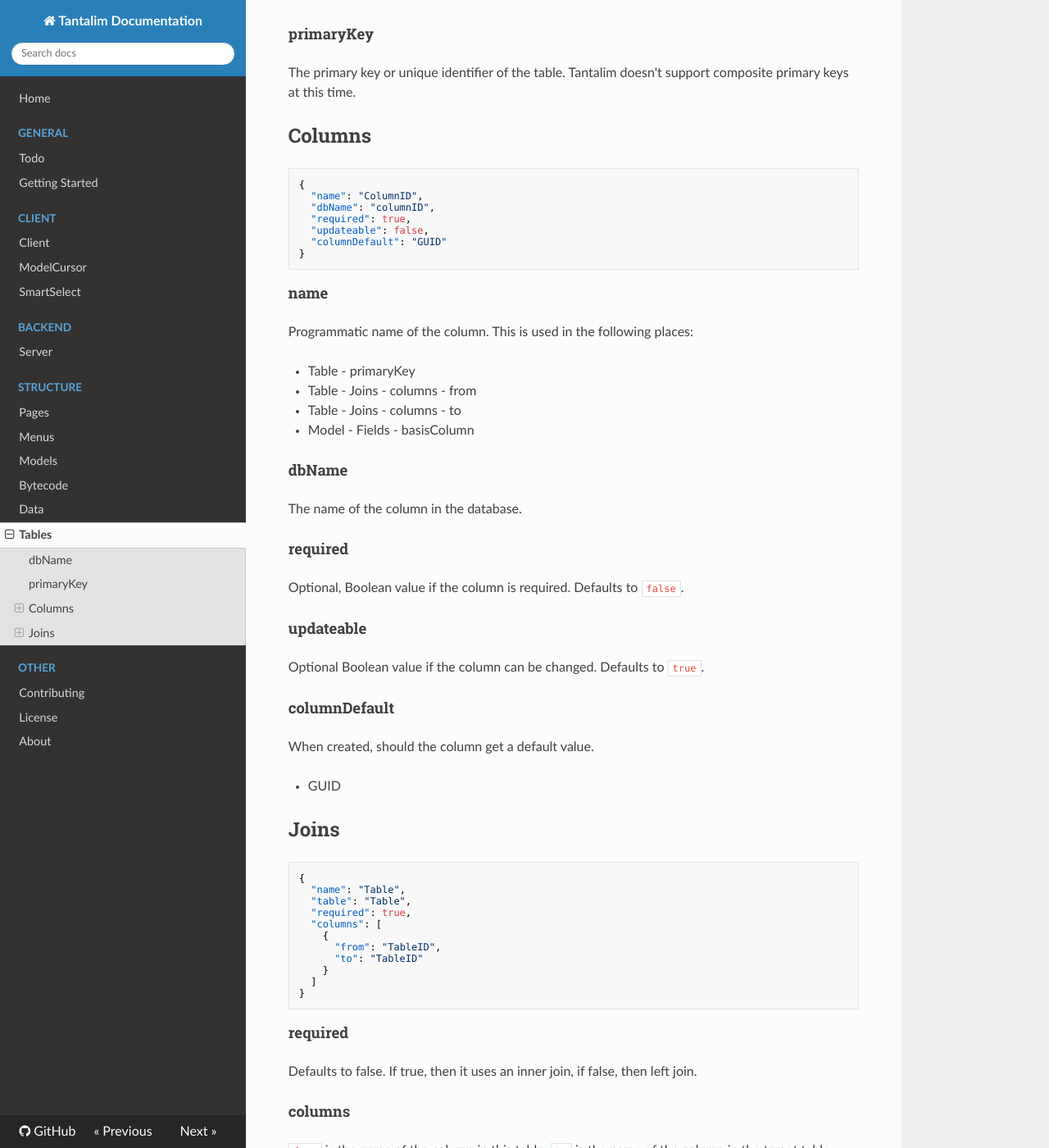
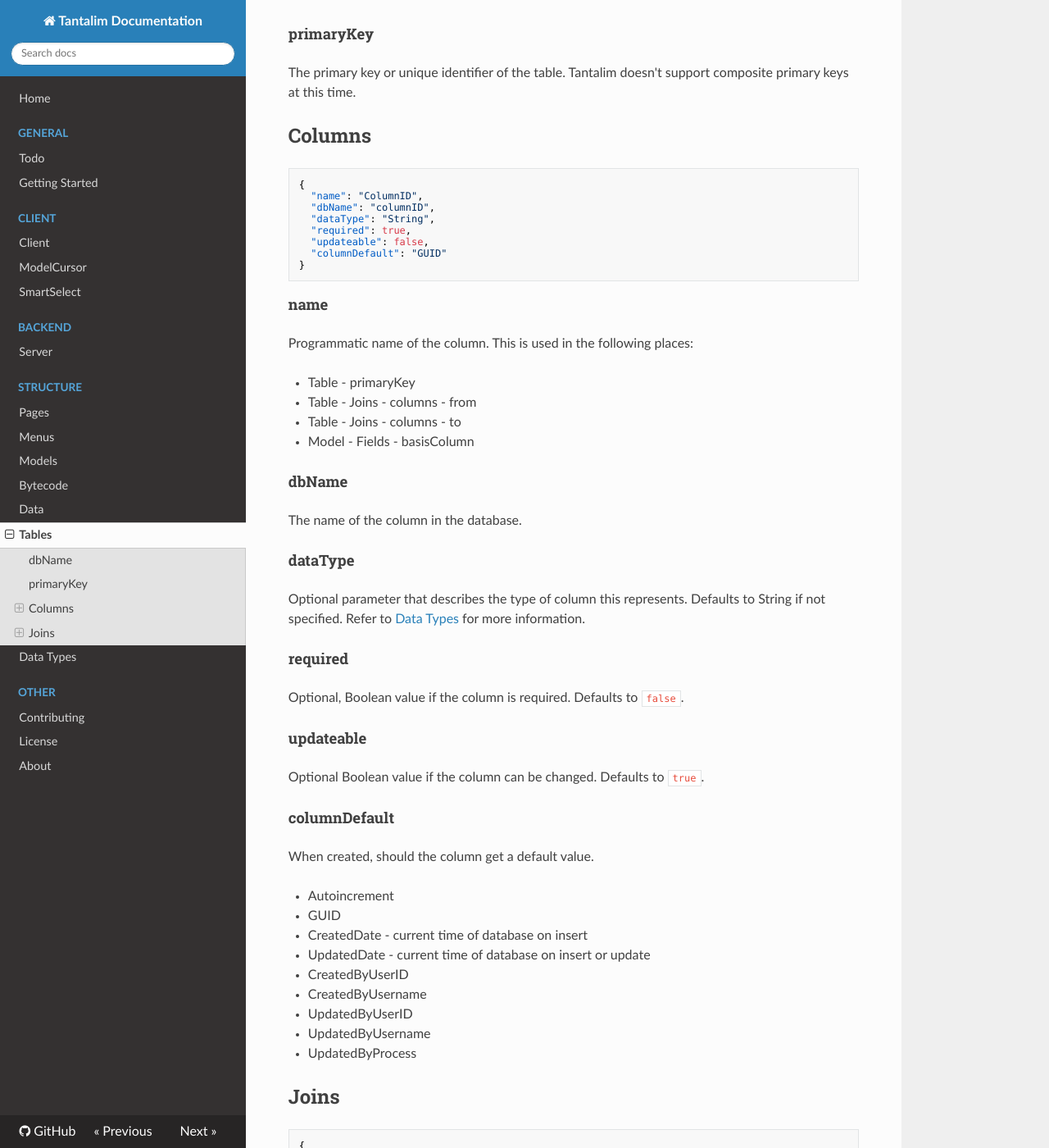
Before and after one commit to tantalim/tantalim-docs, an MkDocs documentation site: the page built from docs/tables.md, in a window 1280 px wide and 1400 px high, scrolled down 425 px. Shown: the whole window at 82% size. Built offline with MkDocs 1.6.1, drawn with Linux system fonts in a browser that asks for light colours; nearby versions of some CDN libraries; old or Windows-style settings are respelled for this version of MkDocs.

Commit message:
add datatypes docs

```diff
--- a/docs/tables.md
+++ b/docs/tables.md
@@ -24,6 +24,7 @@ The primary key or unique identifier of the table. Tantalim doesn't support comp
 {
   "name": "ColumnID",
   "dbName": "columnID",
+  "dataType": "String",
   "required": true,
   "updateable": false,
   "columnDefault": "GUID"
@@ -42,6 +43,10 @@ Programmatic name of the column. This is used in the following places:
 
 The name of the column in the database.
 
+#### dataType
+Optional parameter that describes the type of column this represents. Defaults to String if not specified.
+Refer to [Data Types](datatypes) for more information.
+
 #### required
 
 Optional, Boolean value if the column is required. Defaults to `false`.
@@ -54,7 +59,15 @@ Optional Boolean value if the column can be changed. Defaults to `true`.
 
 When created, should the column get a default value.
 
+* Autoincrement
 * GUID
+* CreatedDate - current time of database on insert
+* UpdatedDate - current time of database on insert or update
+* CreatedByUserID
+* CreatedByUsername
+* UpdatedByUserID
+* UpdatedByUsername
+* UpdatedByProcess
 
 ## Joins
 
--- a/mkdocs.yml
+++ b/mkdocs.yml
@@ -19,6 +19,7 @@ pages:
 - ['bytecode.md', 'Structure', 'Bytecode']
 - ['data.md', 'Structure', 'Data']
 - ['tables.md', 'Structure', 'Tables']
+- ['datatypes.md', 'Structure', 'Data Types']
 - ['contributing.md', 'Other', 'Contributing']
 - ['license.md', 'Other', 'License']
 - ['about.md', 'Other', 'About']
```
Also changed, not shown: docs/datatypes.md (added, +13 -0 lines), docs/models.md (+2 -5 lines).
